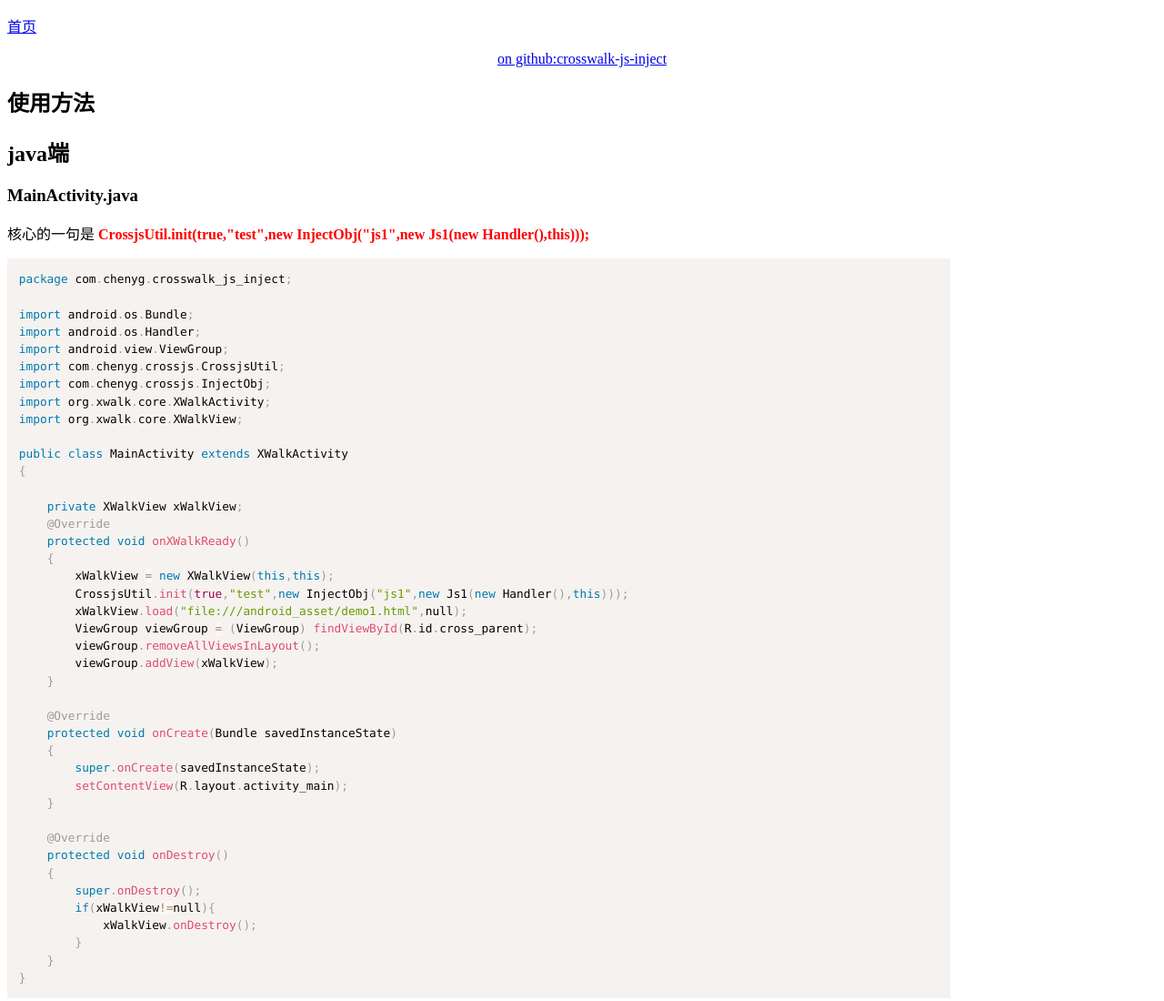
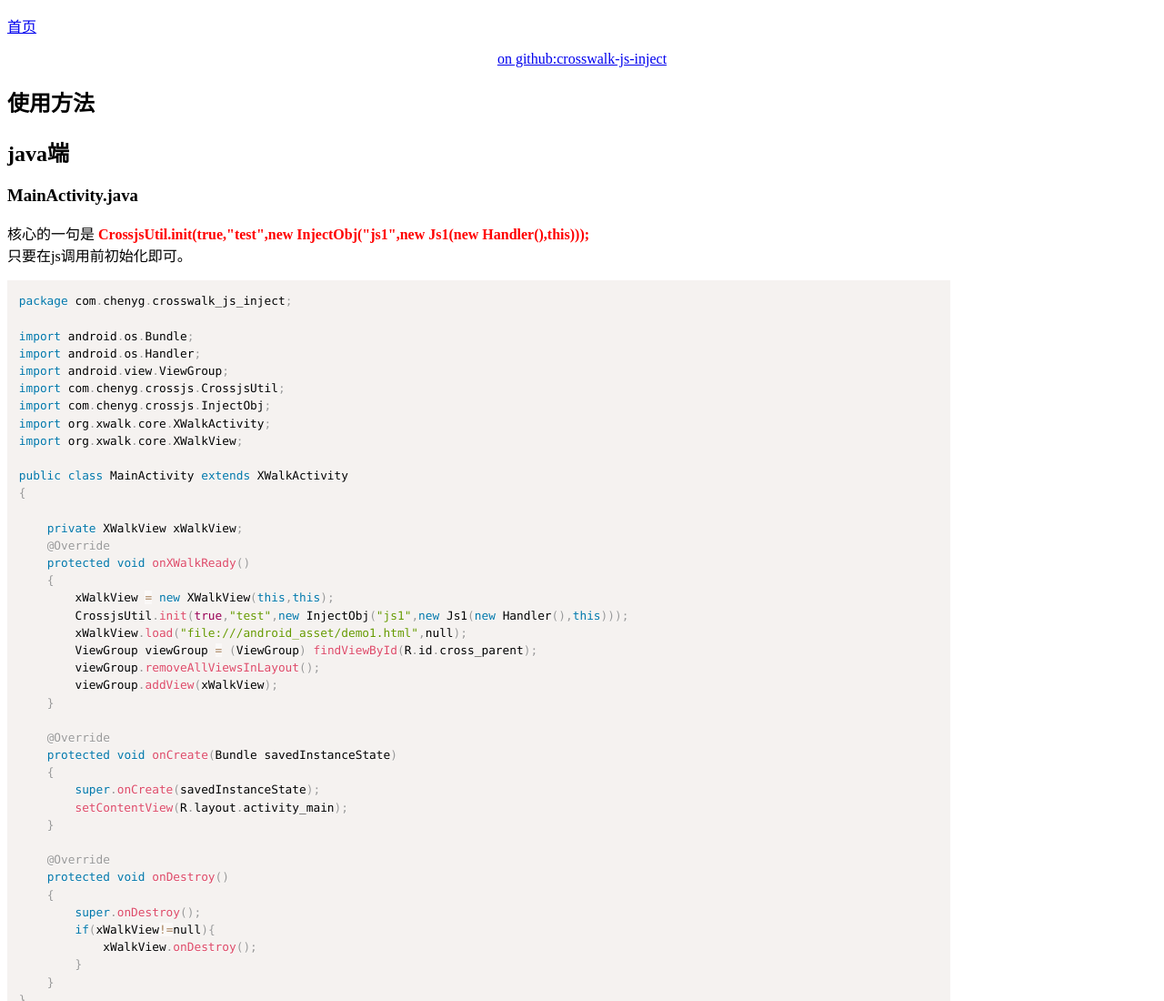
Before and after one commit to CLovinr/CLovinr.github.io, a plain HTML site: page demo/crosswalk-js-inject/index.html in a window 1280 px wide. Shown: the top 1100 px of the page at 91% size. Drawn offline with Linux system fonts and the light colour scheme; no server answers; files whose address does not match are found by name.

Commit message:
修改demo

```diff
--- a/demo/crosswalk-js-inject/index.html
+++ b/demo/crosswalk-js-inject/index.html
@@ -31,7 +31,10 @@
 		</h3>
 		<p>核心的一句是<strong style="color: red;">
 			CrossjsUtil.init(true,"test",new InjectObj("js1",new Js1(new Handler(),this)));
-		</strong></p>
+		</strong>
+		<br>
+			只要在js调用前初始化即可。
+		</p>
 
 		<pre class="code-pre"><code class="language-java">package com.chenyg.crosswalk_js_inject;
 
```
